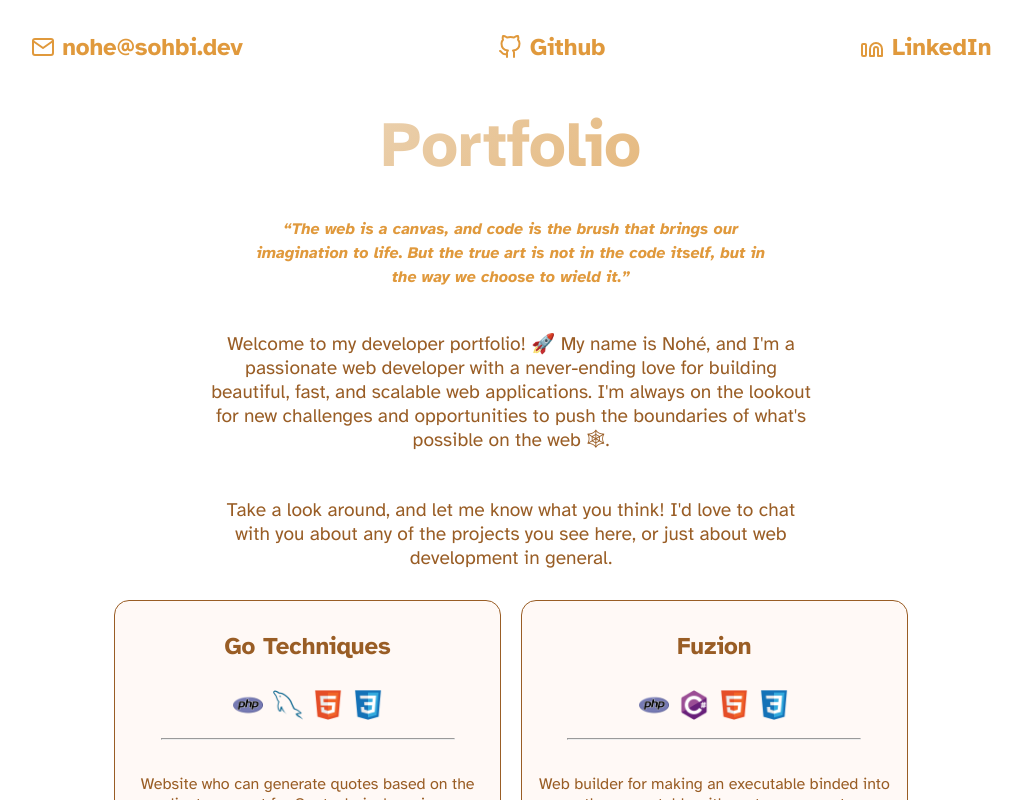
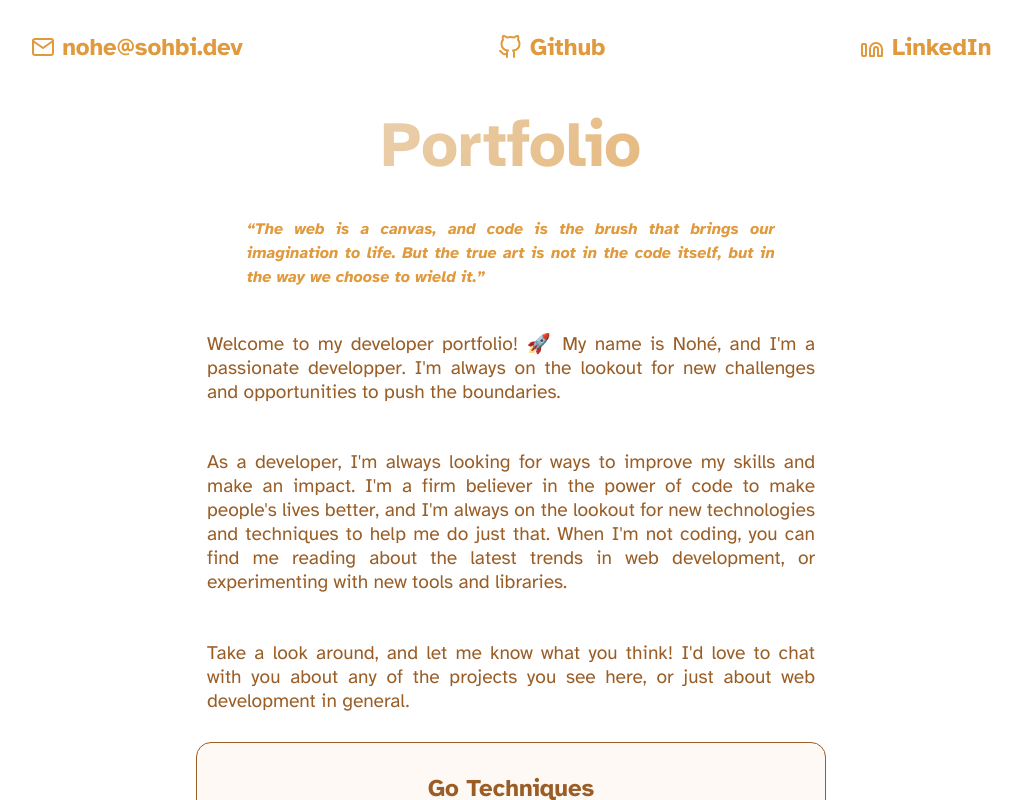
Before and after one commit to nohe-sohbi/portfolio, a React (Vite) app: page / in a window 1280 px wide. Shown: the top 800 px of the page, without its empty margins (129-1151 px from the left). Built offline with nearby package versions, Linux system fonts and the light colour scheme.

Commit message:
Testing 1 unit block mail

```diff
--- a/src/components/Intro.tsx
+++ b/src/components/Intro.tsx
@@ -25,10 +25,16 @@ export default function Intro() {
           </blockquote>
           <p>
             Welcome to my developer portfolio! 🚀 My name is Nohé, and I'm a
-            passionate web developer with a never-ending love for building
-            beautiful, fast, and scalable web applications. I'm always on the
-            lookout for new challenges and opportunities to push the boundaries
-            of what's possible on the web 🕸.
+            passionate developper. I'm always on the lookout for new challenges
+            and opportunities to push the boundaries.
+          </p>
+          <p>
+            As a developer, I'm always looking for ways to improve my skills and
+            make an impact. I'm a firm believer in the power of code to make
+            people's lives better, and I'm always on the lookout for new
+            technologies and techniques to help me do just that. When I'm not
+            coding, you can find me reading about the latest trends in web
+            development, or experimenting with new tools and libraries.
           </p>
           <p>
             Take a look around, and let me know what you think! I'd love to chat
--- a/src/index.css
+++ b/src/index.css
@@ -21,6 +21,7 @@ body {
   text-align: center;
   cursor: pointer;
   transition: all 0.5s cubic-bezier(0.68, -0.55, 0.265, 1.55);
+  width: 50%;
 }
 
 .project-tile:hover {
@@ -98,11 +99,11 @@ footer p {
   gap: 0.5rem;
   font-size: 1.2rem;
   color: #995d25;
-  text-align: center;
+  text-align: justify;
   margin: 0 auto;
   padding: 0;
   line-height: 1.5rem;
-  max-width: 600px;
+  max-width: 50%;
 }
 
 .intro > blockquote {
```
